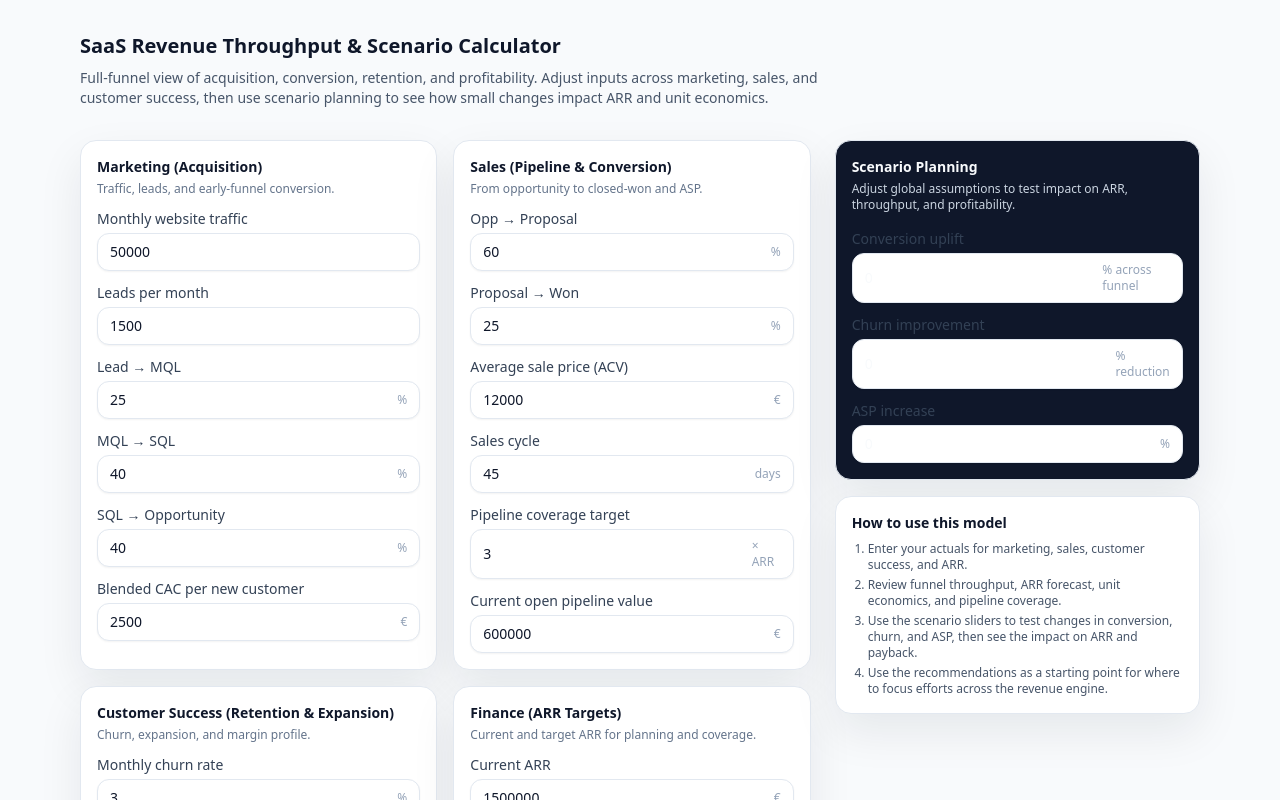
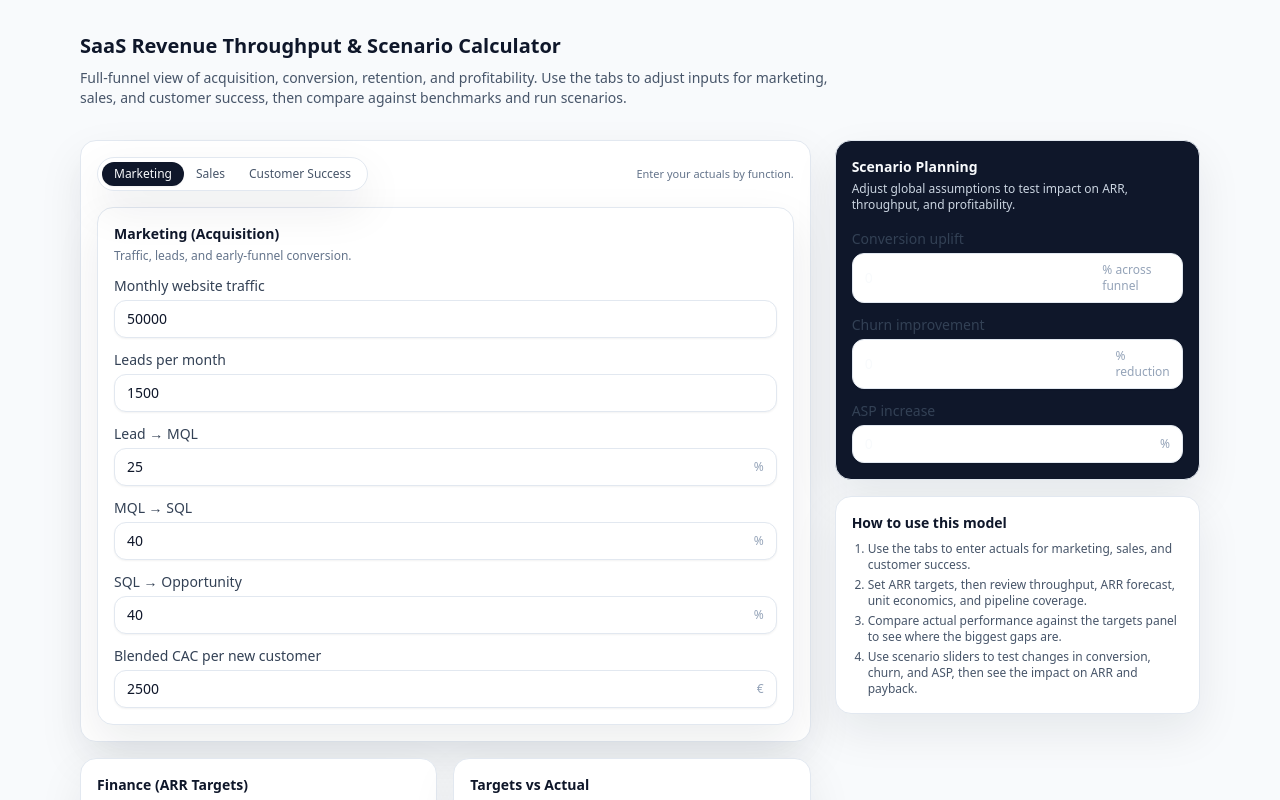
Before and after one commit to powerstephen/saas-throughput-calculator-, a Next.js app: page / in a window 1280 px wide. Shown: the top 800 px of the page. Built offline with nearby package versions, Linux system fonts and the light colour scheme.

Commit message:
Update page.tsx

```diff
--- a/app/page.tsx
+++ b/app/page.tsx
@@ -5,6 +5,10 @@ import InputSection from "@/components/InputSection";
 import NumberInput from "@/components/NumberInput";
 import ScenarioPanel from "@/components/ScenarioPanel";
 import ResultsPanel from "@/components/ResultsPanel";
+import Tabs, { TabKeyType } from "@/components/Tabs";
+import BenchmarksPanel, {
+  BenchmarksType
+} from "@/components/BenchmarksPanel";
 import {
   calculateAll,
   MarketingInputs,
@@ -15,6 +19,9 @@ import {
 } from "@/lib/calculations";
 
 export default function Page() {
+  const [activeTab, setActiveTab] =
+    useState<TabKeyType>("marketing");
+
   const [marketing, setMarketing] = useState<MarketingInputs>({
     traffic: 50000,
     leads: 1500,
@@ -45,6 +52,17 @@ export default function Page() {
     targetArr: 2500000
   });
 
+  // Simple default benchmarks – tweak these as you like
+  const [benchmarks] = useState<BenchmarksType>({
+    mqlRate: 30,
+    sqlRate: 40,
+    oppRate: 40,
+    oppToProposal: 60,
+    proposalToWin: 30,
+    monthlyChurnRate: 2,
+    ltvToCac: 3.0
+  });
+
   const [scenarios, setScenarios] =
     useState<ScenarioAdjustments>({
       convLiftPct: 0,
@@ -72,16 +90,25 @@ export default function Page() {
         </h1>
         <p className="max-w-3xl text-sm text-slate-600">
           Full-funnel view of acquisition, conversion,
-          retention, and profitability. Adjust inputs across
-          marketing, sales, and customer success, then use
-          scenario planning to see how small changes impact ARR
-          and unit economics.
+          retention, and profitability. Use the tabs to adjust
+          inputs for marketing, sales, and customer success,
+          then compare against benchmarks and run scenarios.
         </p>
       </header>
 
       <div className="grid gap-6 lg:grid-cols-[2fr,1fr]">
+        {/* LEFT COLUMN */}
         <div className="space-y-4">
-          <div className="grid gap-4 md:grid-cols-2">
+          {/* Tabs + input panel */}
+          <section className="rounded-2xl border border-slate-200 bg-white p-4 shadow-soft">
+            <div className="mb-4 flex items-center justify-between gap-2">
+              <Tabs active={activeTab} onChange={setActiveTab} />
+              <div className="text-[11px] text-slate-500">
+                Enter your actuals by function.
+              </div>
+            </div>
+
+            {activeTab === "marketing" && (
               <InputSection
                 title="Marketing (Acquisition)"
                 subtitle="Traffic, leads, and early-funnel conversion."
@@ -90,14 +117,20 @@ export default function Page() {
                   label="Monthly website traffic"
                   value={marketing.traffic}
                   onChange={(v) =>
-                  setMarketing({ ...marketing, traffic: v })
+                    setMarketing({
+                      ...marketing,
+                      traffic: v
+                    })
                   }
                 />
                 <NumberInput
                   label="Leads per month"
                   value={marketing.leads}
                   onChange={(v) =>
-                  setMarketing({ ...marketing, leads: v })
+                    setMarketing({
+                      ...marketing,
+                      leads: v
+                    })
                   }
                 />
                 <NumberInput
@@ -105,7 +138,10 @@ export default function Page() {
                   suffix="%"
                   value={marketing.mqlRate}
                   onChange={(v) =>
-                  setMarketing({ ...marketing, mqlRate: v })
+                    setMarketing({
+                      ...marketing,
+                      mqlRate: v
+                    })
                   }
                 />
                 <NumberInput
@@ -113,7 +149,10 @@ export default function Page() {
                   suffix="%"
                   value={marketing.sqlRate}
                   onChange={(v) =>
-                  setMarketing({ ...marketing, sqlRate: v })
+                    setMarketing({
+                      ...marketing,
+                      sqlRate: v
+                    })
                   }
                 />
                 <NumberInput
@@ -121,7 +160,10 @@ export default function Page() {
                   suffix="%"
                   value={marketing.oppRate}
                   onChange={(v) =>
-                  setMarketing({ ...marketing, oppRate: v })
+                    setMarketing({
+                      ...marketing,
+                      oppRate: v
+                    })
                   }
                 />
                 <NumberInput
@@ -136,7 +178,9 @@ export default function Page() {
                   }
                 />
               </InputSection>
+            )}
 
+            {activeTab === "sales" && (
               <InputSection
                 title="Sales (Pipeline & Conversion)"
                 subtitle="From opportunity to closed-won and ASP."
@@ -146,7 +190,10 @@ export default function Page() {
                   suffix="%"
                   value={sales.oppToProposal}
                   onChange={(v) =>
-                  setSales({ ...sales, oppToProposal: v })
+                    setSales({
+                      ...sales,
+                      oppToProposal: v
+                    })
                   }
                 />
                 <NumberInput
@@ -165,7 +212,10 @@ export default function Page() {
                   suffix="€"
                   value={sales.asp}
                   onChange={(v) =>
-                  setSales({ ...sales, asp: v })
+                    setSales({
+                      ...sales,
+                      asp: v
+                    })
                   }
                 />
                 <NumberInput
@@ -203,9 +253,9 @@ export default function Page() {
                   }
                 />
               </InputSection>
-          </div>
+            )}
 
-          <div className="grid gap-4 md:grid-cols-2">
+            {activeTab === "cs" && (
               <InputSection
                 title="Customer Success (Retention & Expansion)"
                 subtitle="Churn, expansion, and margin profile."
@@ -253,7 +303,11 @@ export default function Page() {
                   }
                 />
               </InputSection>
+            )}
+          </section>
 
+          {/* Finance + Benchmarks in a nice row */}
+          <div className="grid gap-4 md:grid-cols-2">
             <InputSection
               title="Finance (ARR Targets)"
               subtitle="Current and target ARR for planning and coverage."
@@ -281,11 +335,20 @@ export default function Page() {
                 }
               />
             </InputSection>
+
+            <BenchmarksPanel
+              benchmarks={benchmarks}
+              marketing={marketing}
+              sales={sales}
+              cs={cs}
+              result={result}
+            />
           </div>
 
           <ResultsPanel result={result} />
         </div>
 
+        {/* RIGHT COLUMN */}
         <div className="space-y-4">
           <ScenarioPanel
             scenarios={scenarios}
@@ -297,22 +360,21 @@ export default function Page() {
             </h2>
             <ol className="mt-2 list-decimal space-y-1 pl-4">
               <li>
-                Enter your actuals for marketing, sales,
-                customer success, and ARR.
+                Use the tabs to enter actuals for marketing,
+                sales, and customer success.
               </li>
               <li>
-                Review funnel throughput, ARR forecast, unit
-                economics, and pipeline coverage.
+                Set ARR targets, then review throughput, ARR
+                forecast, unit economics, and pipeline coverage.
               </li>
               <li>
-                Use the scenario sliders to test changes in
+                Compare actual performance against the targets
+                panel to see where the biggest gaps are.
+              </li>
+              <li>
+                Use scenario sliders to test changes in
                 conversion, churn, and ASP, then see the impact
                 on ARR and payback.
-              </li>
-              <li>
-                Use the recommendations as a starting point for
-                where to focus efforts across the revenue
-                engine.
               </li>
             </ol>
           </div>
```
Lines whose indentation alone changed are shown as unchanged.
